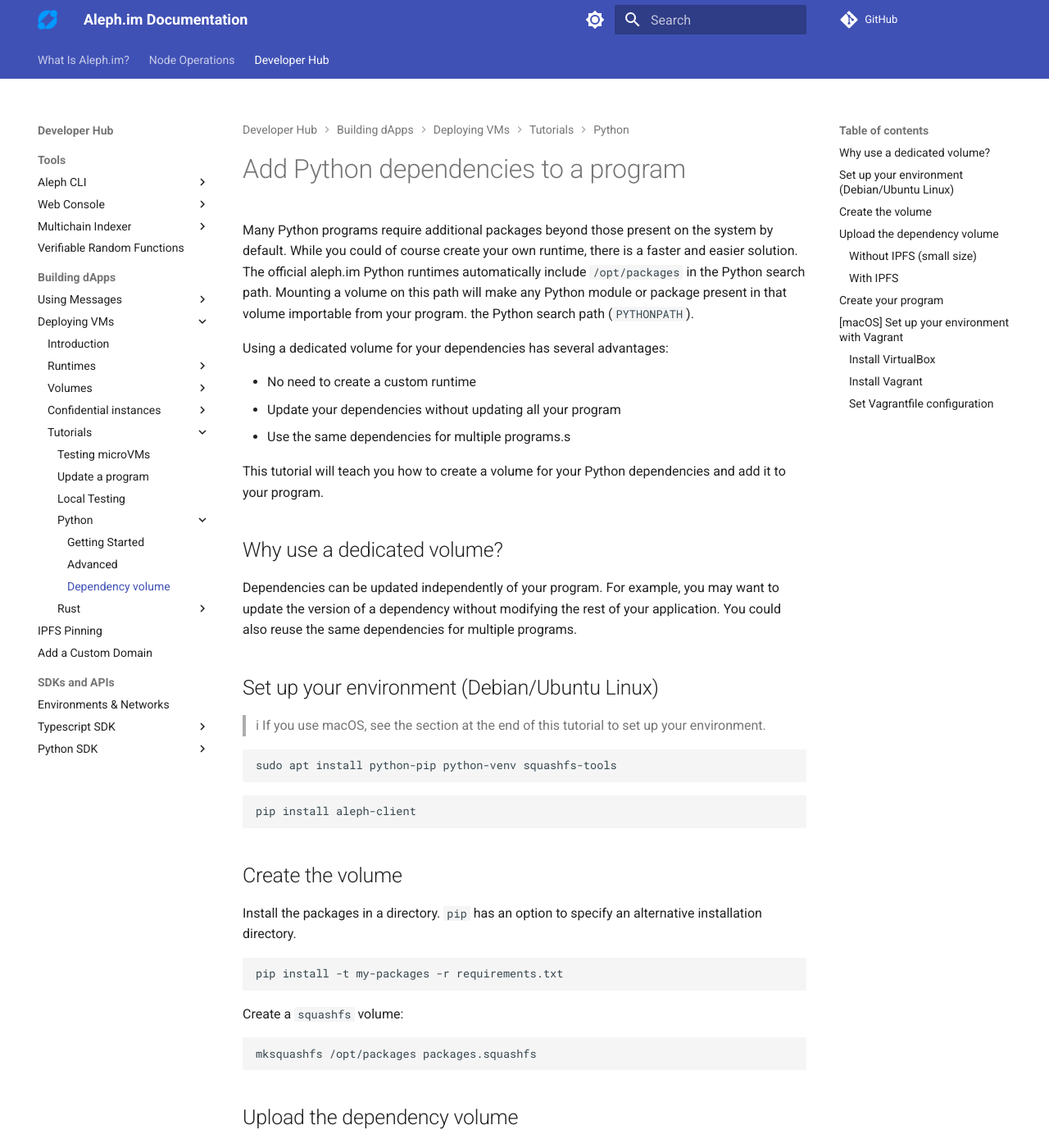
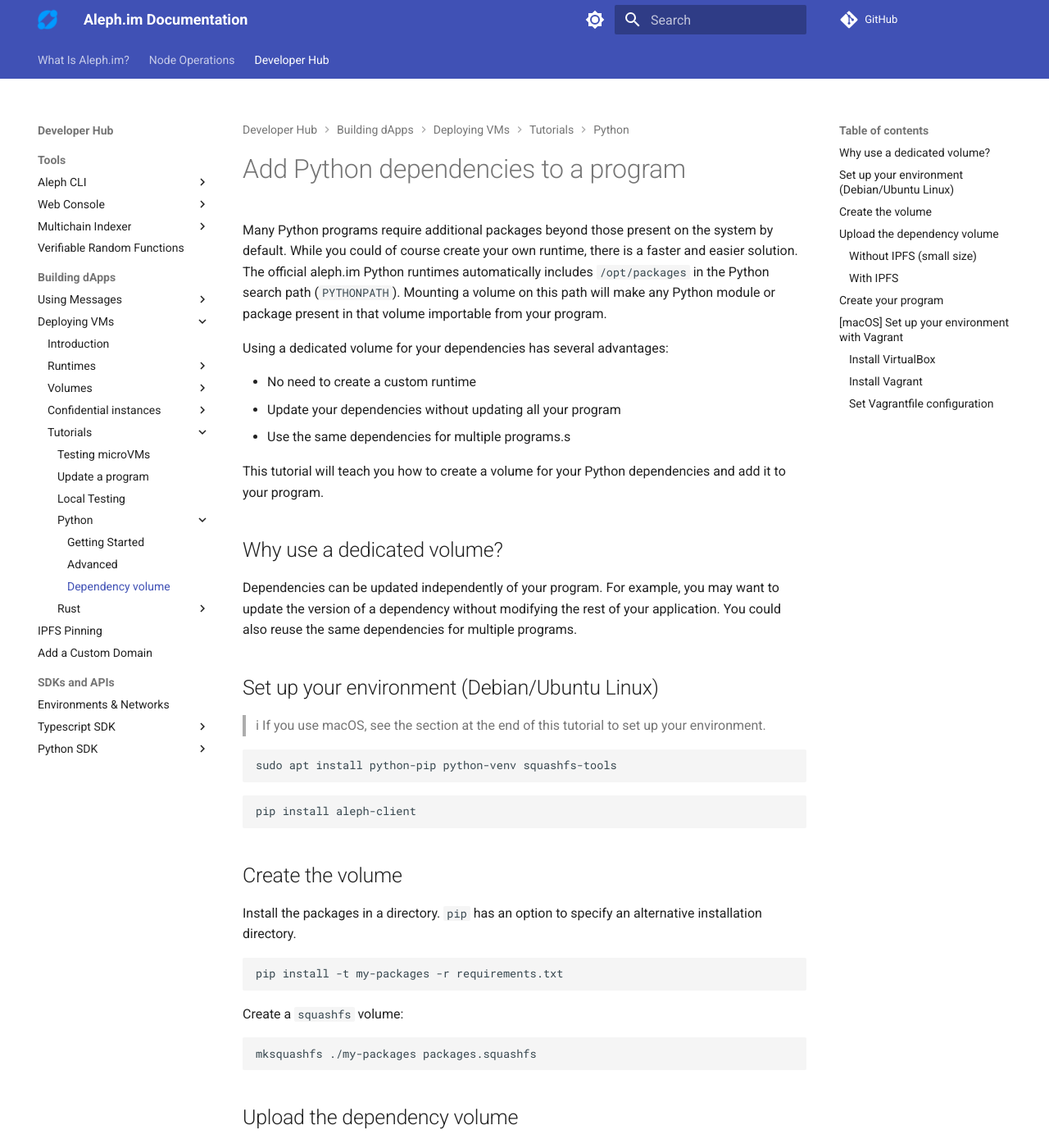
Before and after one commit to aleph-im/aleph-docs, an MkDocs documentation site: the page built from docs/guides/python/dependency_volume.md, in a window 1280 px wide and 1400 px high. Shown: the whole window at 82% size. Built offline with MkDocs 1.6.1 and Material for MkDocs 9.7.7, drawn with Linux system fonts in a browser that asks for light colours; plug-ins that fetch from the network failed and are left out; comment, search, counter and statistics services are not loaded.

Commit message:
fix: Multiple typos and small errors (#110)
Co-authored-by: Hugo Herter <git@hugoherter.com>

````diff
--- a/docs/guides/python/dependency_volume.md
+++ b/docs/guides/python/dependency_volume.md
@@ -2,8 +2,7 @@
 
 Many Python programs require additional packages beyond those present on the system by default.
 While you could of course create your own runtime, there is a faster and easier solution.
-The official aleph.im Python runtimes automatically include `/opt/packages` in the Python search path. Mounting a volume on this path will make any Python module or package present in that volume importable from your program.
-the Python search path (`PYTHONPATH`).
+The official aleph.im Python runtimes automatically includes `/opt/packages` in the Python search path (`PYTHONPATH`). Mounting a volume on this path will make any Python module or package present in that volume importable from your program.
 
 Using a dedicated volume for your dependencies has several advantages:
 
@@ -43,7 +42,7 @@
 Create a `squashfs` volume:
 
 ```shell
-mksquashfs /opt/packages packages.squashfs
+mksquashfs ./my-packages packages.squashfs
 ```
 
 ## Upload the dependency volume
````
Also changed, not shown: docs/guides/update_a_program.md (+2 -2 lines), docs/libraries/python-sdk/posts/create.md (+2 -2 lines), docs/protocol/object-types/programs.md (+0 -1 lines), docs/tools/ipfs-pinning.md (+1 -1 lines).
